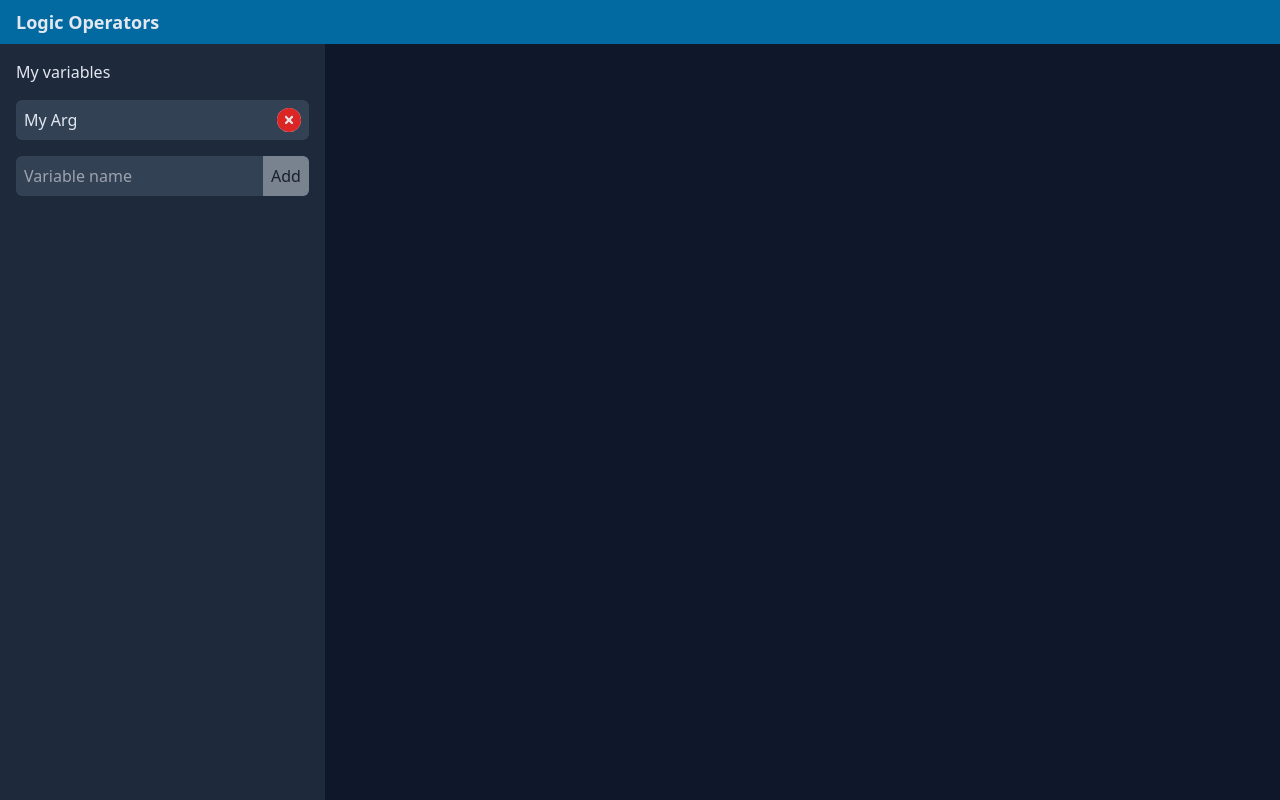
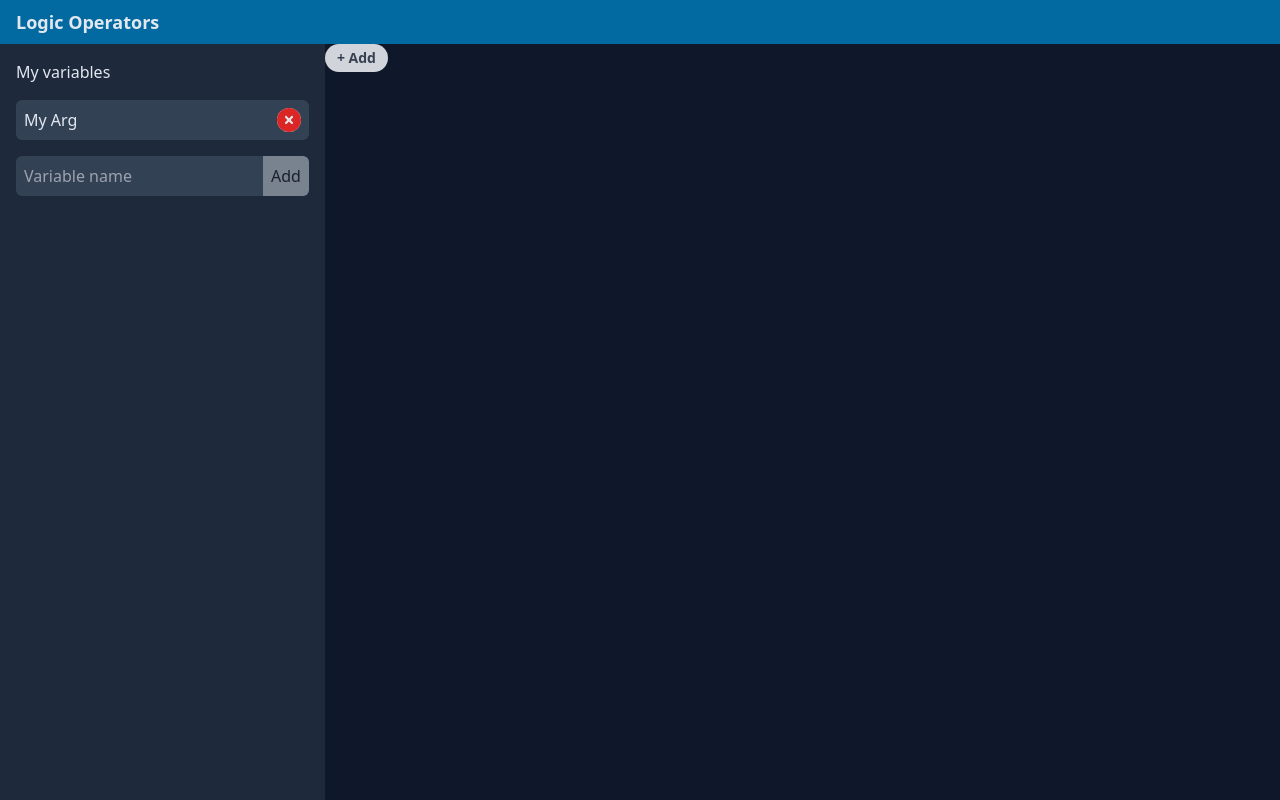
Before and after one commit to zFunx/logical-operators, a Next.js app: page / in a window 1280 px wide. Built offline with nearby package versions, Linux system fonts and the light colour scheme.

Commit message:
Create dropdown

```diff
--- /dev/null
+++ b/src/components/Dropdown/Dropdown.js
@@ -0,0 +1,38 @@
+import { useState } from 'react';
+
+const Dropdown = ({ options }) => {
+    const [isDropdownOpen, setIsDropdownOpen] = useState(false);
+
+    const handleOptionClick = (option) => {
+        // setSelectedOption(option);
+        setIsDropdownOpen(false);
+    };
+
+    return (
+        <div className="relative">
+            <button
+                type="button"
+                className="bg-gray-300 text-gray-700 font-semibold py-1 px-3 text-sm rounded-full inline-flex items-center"
+                onClick={() => setIsDropdownOpen(!isDropdownOpen)}
+            >
+                + Add
+            </button>
+            {isDropdownOpen && (
+                <div className="absolute left-0 mt-2 py-2 w-48 bg-white rounded-md shadow-xl">
+                    {options.map((option) => (
+                        <button
+                            key={option}
+                            type="button"
+                            className="block px-4 py-2 text-gray-800 hover:bg-gray-200 w-full text-left"
+                            onClick={() => handleOptionClick(option)}
+                        >
+                            {option}
+                        </button>
+                    ))}
+                </div>
+            )}
+        </div>
+    );
+};
+
+export default Dropdown;
--- /dev/null
+++ b/src/components/Operation/Operation.js
@@ -0,0 +1,7 @@
+const Operation = () => {
+  return (
+    <div>Operation</div>
+  )
+}
+
+export default Operation
--- a/src/pages/index.js
+++ b/src/pages/index.js
@@ -2,6 +2,7 @@ import { useState } from "react";
 
 import Nav from '@/components/nav'
 import Variables from '@/components/Variables/Variables'
+import Dropdown from '@/components/Dropdown/Dropdown'
 
 export default function Home() {
   const [variables, setVariables] = useState({
@@ -15,6 +16,9 @@ export default function Home() {
         <div className='basis-60'>
           <Variables variables={variables} setVariables={setVariables} />
         </div>
+        <div>
+          <Dropdown options={['Constant', 'Argument', 'AND', 'OR']} />
+        </div>
       </div>
     </div>
   )
```
